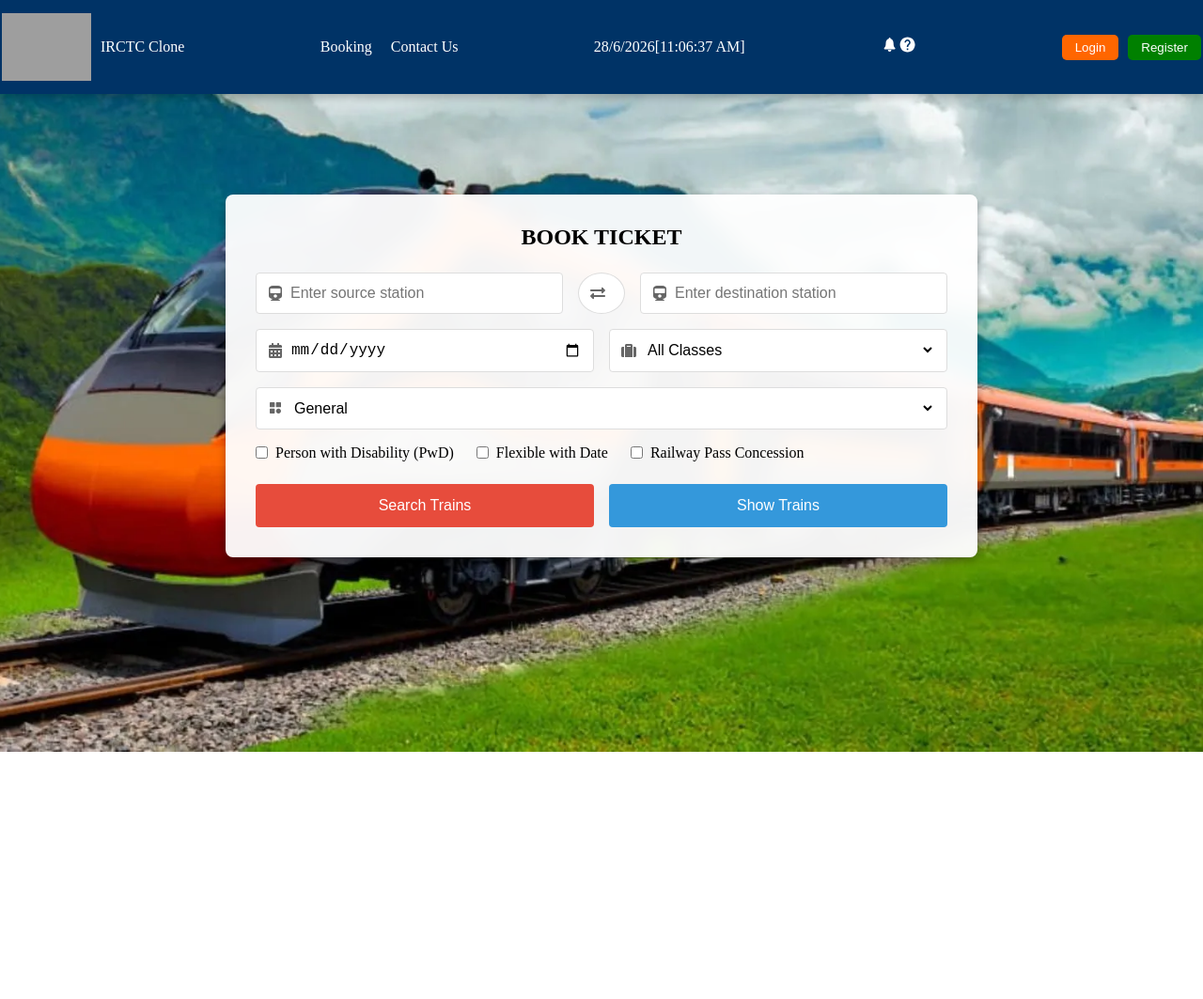
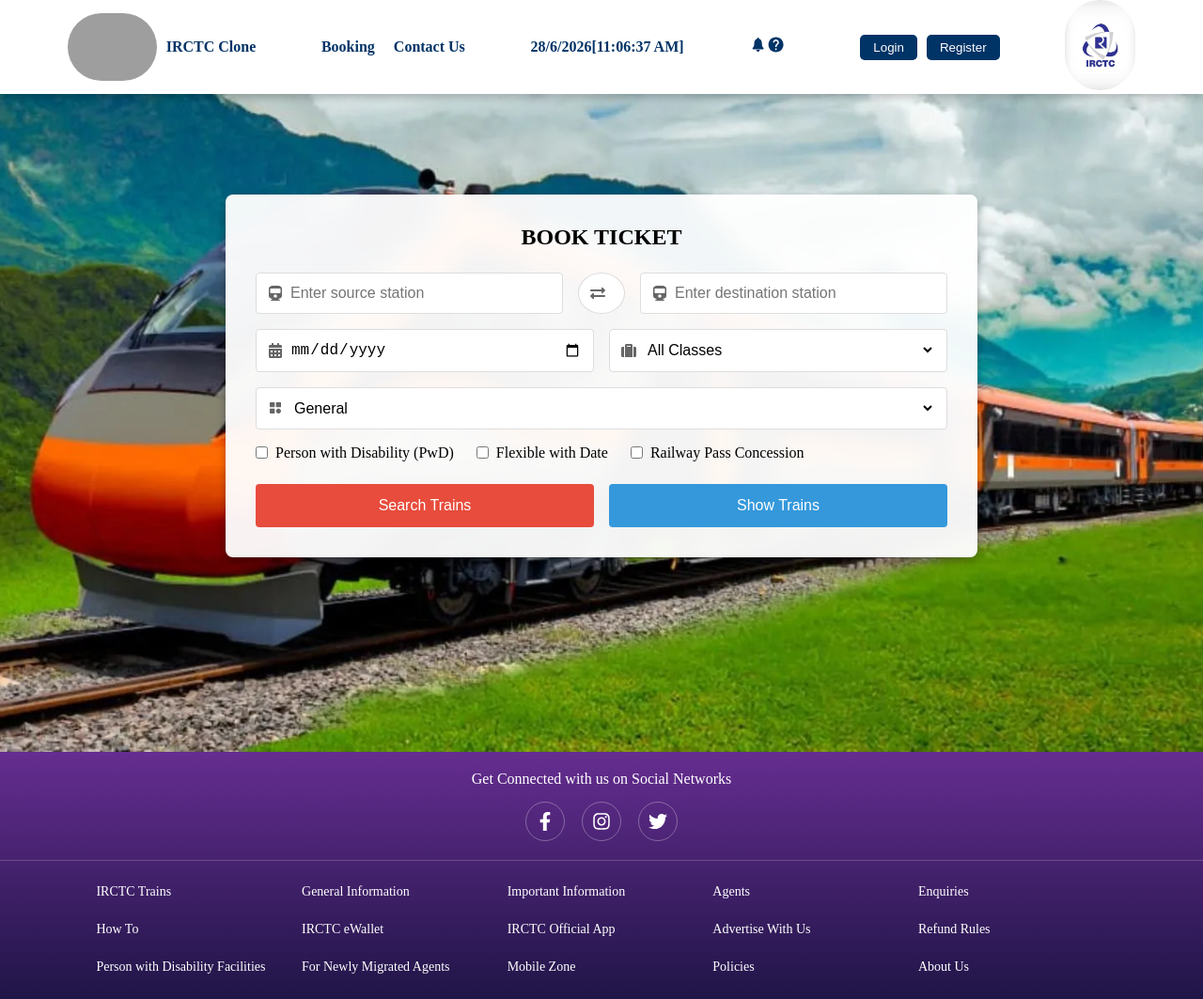
Before and after one commit to rahulbhogal777/irctc_clone, a React (Vite) app: page / in a window 1280 px wide. Shown: the whole page at 94% size. Before the commit the page ends 800 px from the top, so only its background shows below. Built offline with nearby package versions, Linux system fonts and the light colour scheme; grey boxes are pictures that could not be loaded.

Commit message:
add footer

```diff
--- a/src/App.jsx
+++ b/src/App.jsx
@@ -11,7 +11,7 @@
         {
           index: true,
           element: <Home/>
-        }
+        },
       ]
 
     }
--- /dev/null
+++ b/src/components/Footer.jsx
@@ -0,0 +1,96 @@
+import { FaFacebookF, FaInstagram, FaTwitter } from "react-icons/fa";
+import styles from "../styles/Footer.module.css";
+
+function Footer() {
+  return (
+    <footer className={styles.footer}>
+      {/* Social Media Section */}
+      <div className={styles.socialMedia}>
+        <p>Get Connected with us on Social Networks</p>
+
+        <div className={styles.icons}>
+          <a
+            href="https://www.facebook.com"
+            target="_blank"
+            rel="noopener noreferrer"
+            className={styles.icon}
+            aria-label="Facebook"
+          >
+            <FaFacebookF />
+          </a>
+
+          <a
+            href="https://www.instagram.com"
+            target="_blank"
+            rel="noopener noreferrer"
+            className={styles.icon}
+            aria-label="Instagram"
+          >
+            <FaInstagram />
+          </a>
+
+          <a
+            href="https://twitter.com"
+            target="_blank"
+            rel="noopener noreferrer"
+            className={styles.icon}
+            aria-label="Twitter"
+          >
+            <FaTwitter />
+          </a>
+        </div>
+      </div>
+
+      {/* Footer Links */}
+      <div className={styles.footerLinks}>
+        <div>
+          <h4>IRCTC Trains</h4>
+        </div>
+        <div>
+          <h4>General Information</h4>
+        </div>
+        <div>
+          <h4>Important Information</h4>
+        </div>
+        <div>
+          <h4>Agents</h4>
+        </div>
+        <div>
+          <h4>Enquiries</h4>
+        </div>
+        <div>
+          <h4>How To</h4>
+        </div>
+        <div>
+          <h4>IRCTC eWallet</h4>
+        </div>
+        <div>
+          <h4>IRCTC Official App</h4>
+        </div>
+        <div>
+          <h4>Advertise With Us</h4>
+        </div>
+        <div>
+          <h4>Refund Rules</h4>
+        </div>
+        <div>
+          <h4>Person with Disability Facilities</h4>
+        </div>
+        <div>
+          <h4>For Newly Migrated Agents</h4>
+        </div>
+        <div>
+          <h4>Mobile Zone</h4>
+        </div>
+        <div>
+          <h4>Policies</h4>
+        </div>
+        <div>
+          <h4>About Us</h4>
+        </div>
+      </div>
+    </footer>
+  );
+}
+
+export default Footer;
--- a/src/components/Navbar.jsx
+++ b/src/components/Navbar.jsx
@@ -5,6 +5,8 @@
 
 import trainLogo from "../assets/trainLogo.webp";
 import styles from "../styles/Navbar.module.css";
+import irctcLogo from "../assets/irctcLogo.jpg";
+import Footer from "./Footer";
 
 function Navbar() {
   const [isLoggedIn, setIsLoggedIn] = useState(false);
@@ -74,8 +76,16 @@
             </>
           )}
         </div>
+
+        {/* IRCTC LOGO */}
+        <div>
+          <img alt="IRCTC logo" src={irctcLogo} className={styles.irctcLogo} />
+        </div>
       </nav>
-      <Outlet />
+      <main>
+        <Outlet />
+      </main>
+      <Footer />
     </>
   );
 }
--- /dev/null
+++ b/src/styles/Footer.module.css
@@ -0,0 +1,94 @@
+/* Footer */
+.footer {
+  background: linear-gradient(to bottom, #652d90, #201547);
+  color: #fff;
+  padding: 20px 0;
+  text-align: center;
+}
+
+/* Social Media Section */
+.socialMedia {
+  display: flex;
+  flex-direction: column;
+  align-items: center;
+  padding-bottom: 20px;
+  border-bottom: 1px solid rgba(255, 255, 255, 0.2);
+}
+
+.socialMedia p {
+  font-size: 16px;
+  font-weight: 500;
+}
+
+.icons {
+  display: flex;
+  gap: 18px;
+  margin-top: 15px;
+}
+
+.icon {
+  display: flex;
+  align-items: center;
+  justify-content: center;
+  width: 42px;
+  height: 42px;
+  border-radius: 50%;
+  color: #fff;
+  text-decoration: none;
+  font-size: 20px;
+  border: 1px solid rgba(255, 255, 255, 0.3);
+  transition: all 0.3s ease;
+}
+
+.icon:hover {
+  background-color: #fff;
+  color: #652d90;
+  transform: translateY(-5px);
+}
+
+/* Footer Links */
+.footerLinks {
+  display: grid;
+  grid-template-columns: repeat(auto-fit, minmax(180px, 1fr));
+  gap: 18px;
+  margin-top: 25px;
+  padding: 0 8%;
+  text-align: left;
+}
+
+.footerLinks h4 {
+  font-size: 14px;
+  font-weight: 500;
+  cursor: pointer;
+  padding-bottom: 5px;
+  border-bottom: 1px solid transparent;
+  transition: all 0.3s ease;
+}
+
+.footerLinks h4:hover {
+  color: #ffcc00;
+  border-bottom: 1px solid #ffcc00;
+}
+
+/* Responsive */
+@media (max-width: 768px) {
+  .footerLinks {
+    grid-template-columns: repeat(2, 1fr);
+    padding: 0 20px;
+  }
+
+  .socialMedia p {
+    font-size: 14px;
+  }
+}
+
+@media (max-width: 480px) {
+  .footerLinks {
+    grid-template-columns: 1fr;
+    text-align: center;
+  }
+
+  .icons {
+    gap: 12px;
+  }
+}
--- a/src/styles/Navbar.module.css
+++ b/src/styles/Navbar.module.css
@@ -12,13 +12,14 @@
     width: 100%;
     height: 100px;
     display: flex;
-    justify-content: space-between;
+    justify-content: space-evenly;
     align-items: center;
-    background-color: #003366;
-    color: white;
+    background-color: white;
+    color: #003366;
     padding: 15px 2px;
     z-index: 1000;
     box-shadow: 0px 4px 8px rgba(0, 0,0, 0.2);
+    font-weight: bold;
 }
 
 .logoContainer {
@@ -32,9 +33,15 @@
     width: 95px;
     height: 100%;
     object-fit: cover;
+    border-radius: 50px;
 }
 
-
+.irctcLogo{
+    width: 75px;
+    height: 100%;
+    object-fit: cover;
+    border-radius: 70px;
+}
 
 .navLinks {
     display: flex;
@@ -46,7 +53,7 @@
     cursor: pointer;
     transition: color 0.2s ease;
     text-decoration: none;
-    color: white;
+    color: #003366;
 }
 
 .navLink:hover {
@@ -65,7 +72,7 @@
 
 .authButton,
 .registerButton {
-    background-color: #ff6600;
+    background-color: #003366;
     color: white;
     padding: 6px 14px;
     border: none;
@@ -76,10 +83,11 @@
 }
 
 .registerButton{
-    background-color: green;
+    background-color: #003366;
 }
 
-.authButton:hover{
+.authButton:hover,
+.registerButton:hover{
     background-color: darkorange;
 }
 
@@ -88,6 +96,17 @@
     position: absolute;
     left: 0;
     width: 100%;
-    height: calc(100vh-50px);
+    height: calc(100vh - 50px);
     z-index: -1;
 }
+
+/* @media (max-width: 768px){
+    .navLinks{
+        display: none;
+    }
+    .dateTime{
+        display: none;
+    }
+
+
+} */
```
Also changed, not shown: src/assets/irctcLogo.jpg (added).
